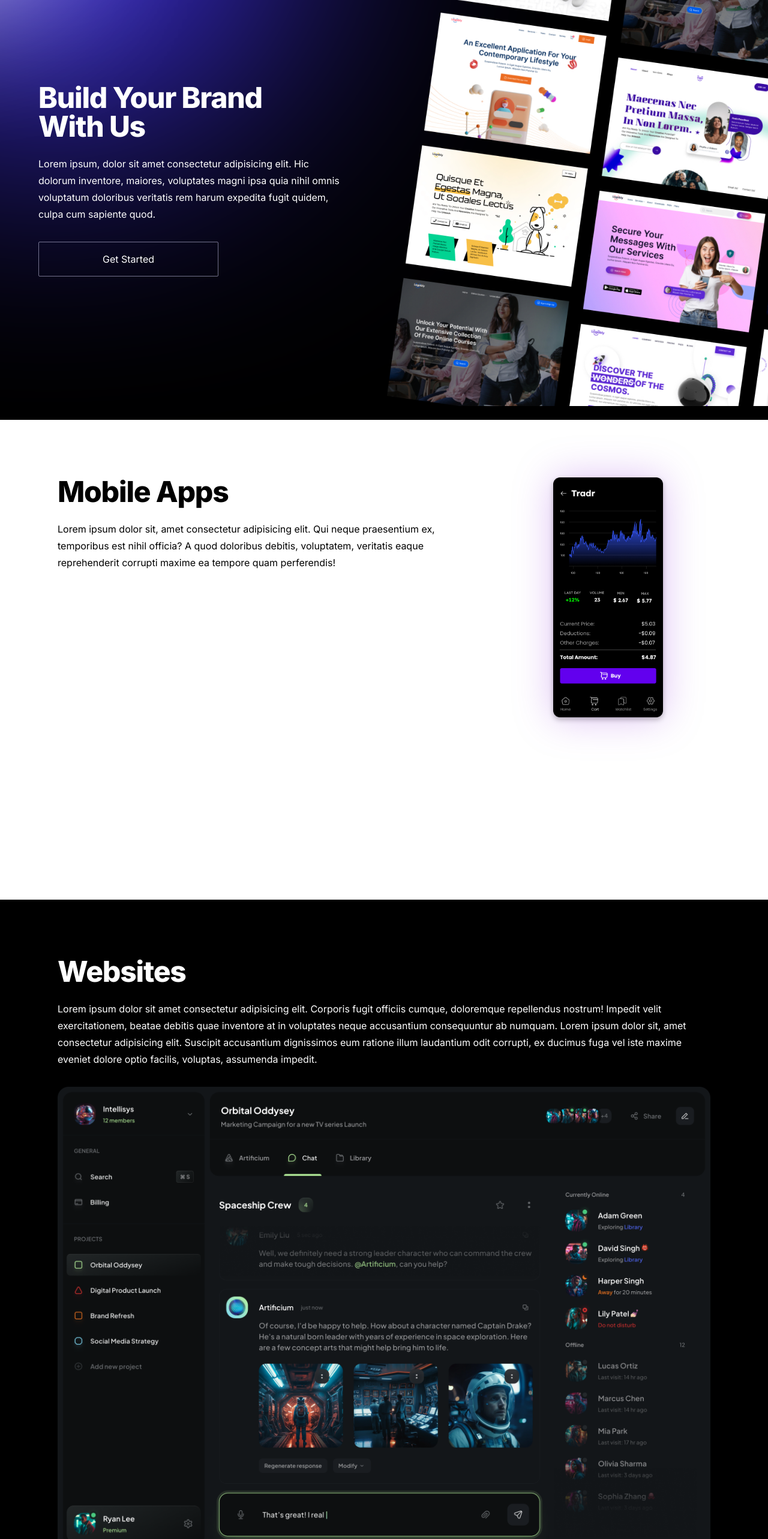
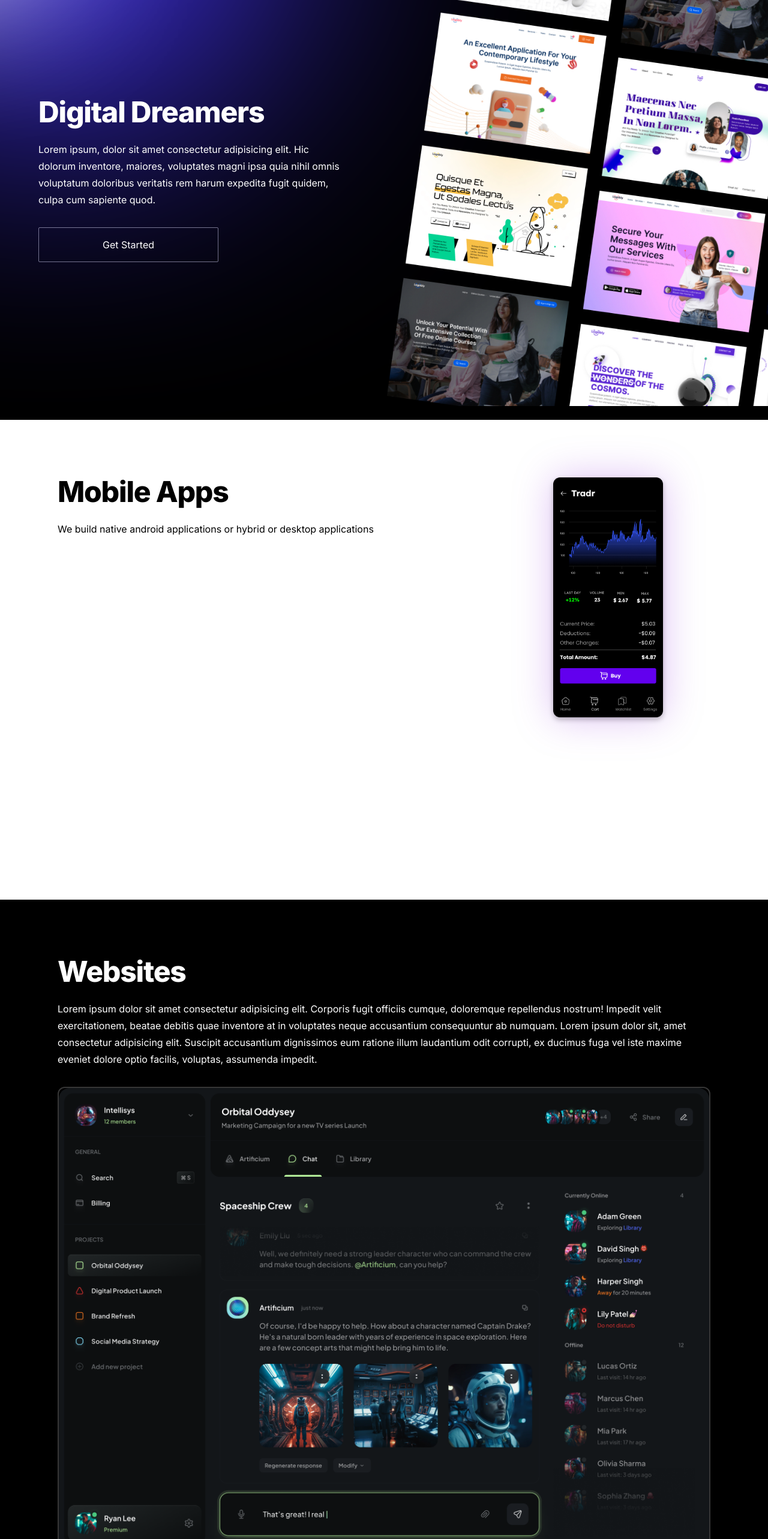
Before and after one commit to sammaji/digitaldreamers.xyz, a Next.js app: page / in a window 1280 px wide. Shown: the part 100-2666 px from the top of the page at 60% size. Built offline with nearby package versions, Linux system fonts and the light colour scheme.

Commit message:
changed title

```diff
--- a/app/(landing)/page.tsx
+++ b/app/(landing)/page.tsx
@@ -18,7 +18,8 @@ export default function page() {
           </div>
           <div className="h-[100vh] w-[50vw] max-md:w-[75vw] max-sm:w-[100vw] flex flex-col px-16 justify-center">
             <TypographyH1>
-              Build Your Brand <br /> With Us
+              {/* Build Your Brand <br /> With Us */}
+              Digital Dreamers
             </TypographyH1>
             <TypographyP className="pb-8">
               Lorem ipsum, dolor sit amet consectetur adipisicing elit. Hic
@@ -42,11 +43,15 @@ export default function page() {
         <div className="grid grid-cols-[2fr_1fr] max-sm:grid-cols-1 max-sm:grid-rows-[1fr_auto] h-fit gap-16 p-24">
           <div>
             <TypographyH1 className="text-black">Mobile Apps</TypographyH1>
-            <TypographyP className="text-black">
+            {/* <TypographyP className="text-black">
               Lorem ipsum dolor sit, amet consectetur adipisicing elit. Qui
               neque praesentium ex, temporibus est nihil officia? A quod
               doloribus debitis, voluptatem, veritatis eaque reprehenderit
               corrupti maxime ea tempore quam perferendis!
+            </TypographyP> */}
+
+            <TypographyP className="text-black">
+              We build native android applications or hybrid or desktop applications
             </TypographyP>
           </div>
 
@@ -73,7 +78,7 @@ export default function page() {
             maxime eveniet dolore optio facilis, voluptas, assumenda impedit.
           </TypographyP>
 
-          <img src={ImgWebsite.src} className="rounded-xl" />
+          <img src={ImgWebsite.src} className="rounded-xl" style={{border: "2px rgba(225,225,225, 0.24) solid"}} />
         </div>
       </div>
     </>
```
